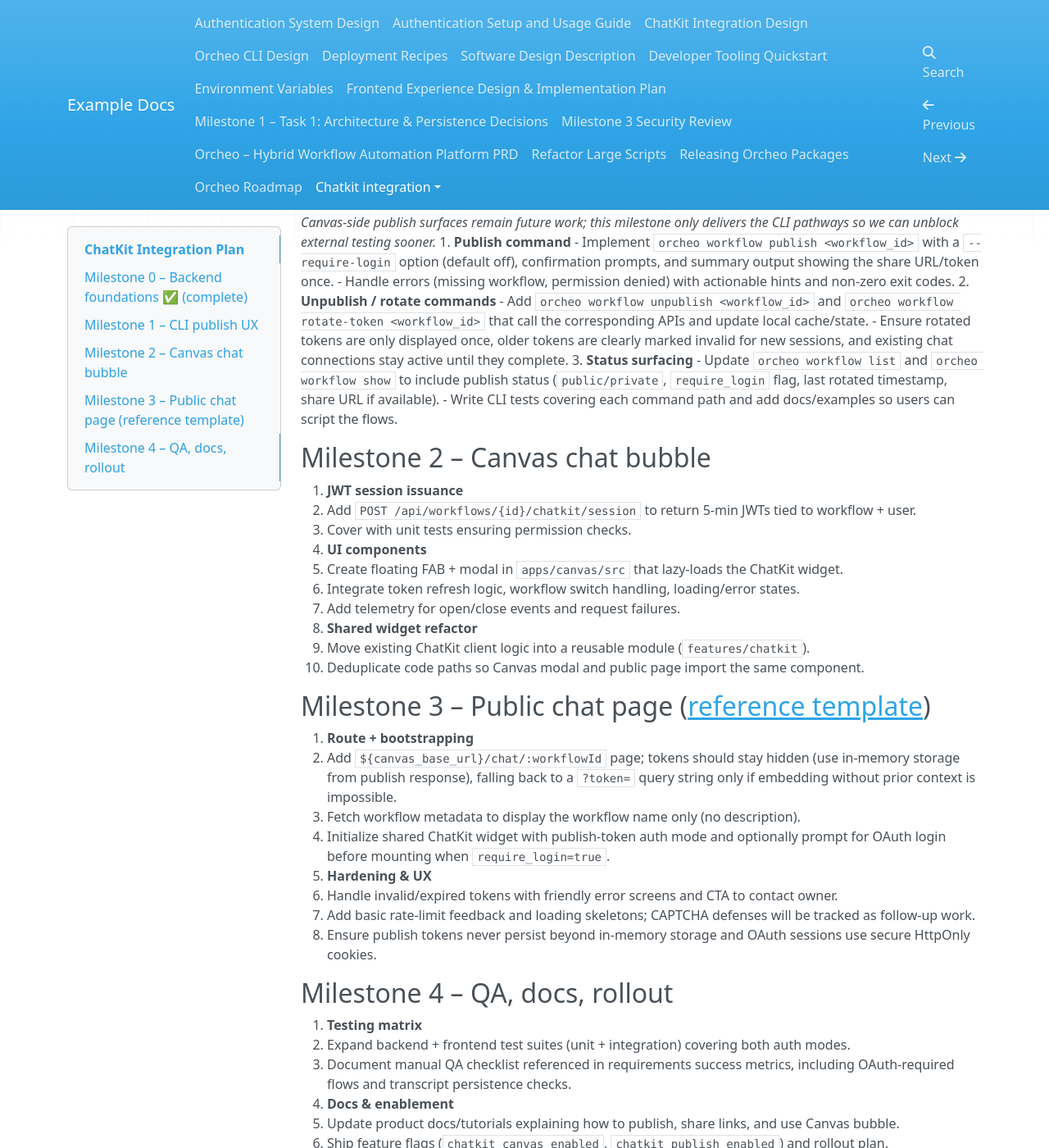
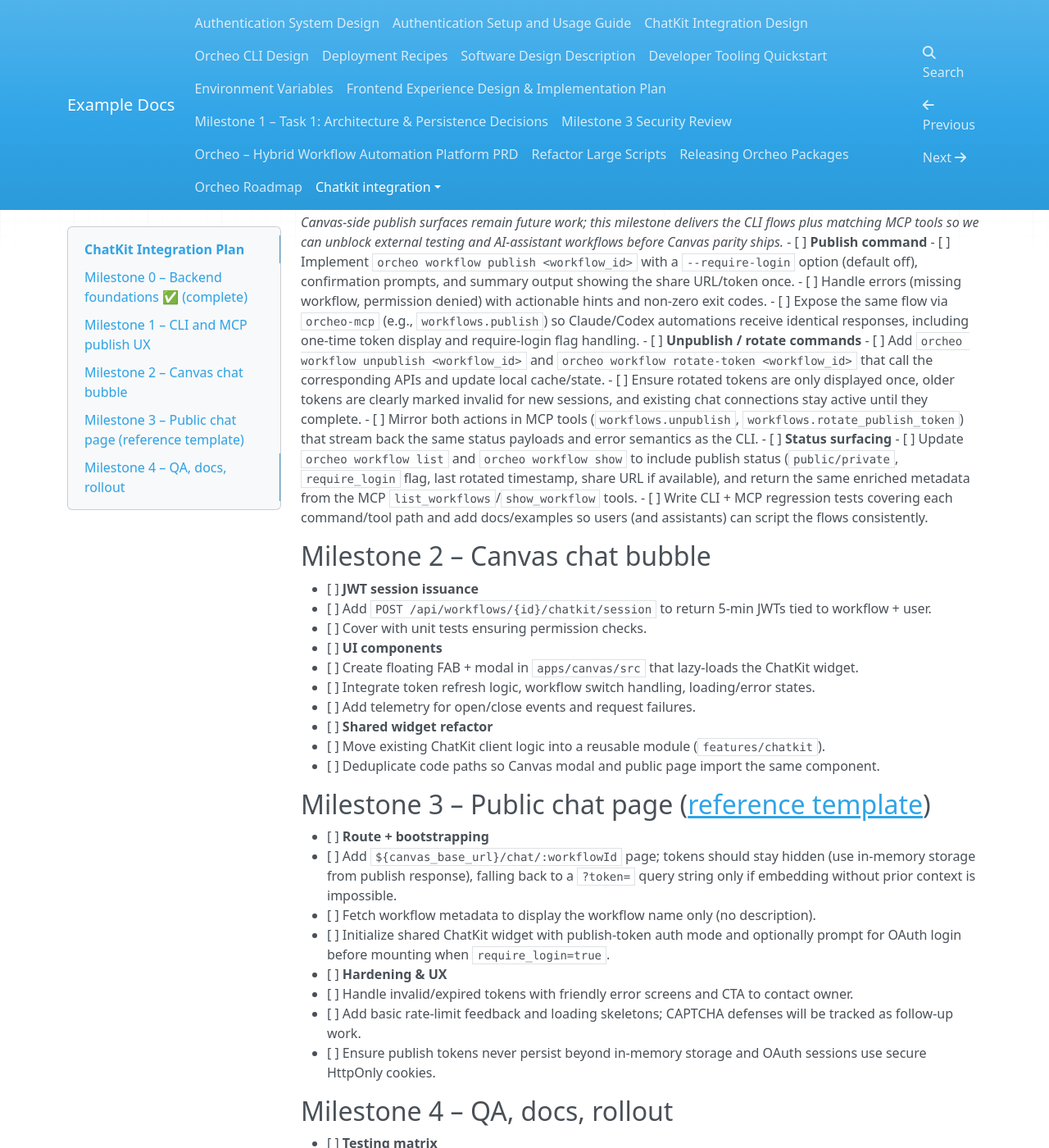
Before and after one commit to ShaojieJiang/orcheo, an MkDocs documentation site: the page built from docs/chatkit_integration/plan.md, in a window 1280 px wide and 1400 px high, scrolled down 768 px. Shown: the whole window at 82% size. Built offline with MkDocs 1.6.1, drawn with Linux system fonts in a browser that asks for light colours; nearby versions of some CDN libraries; some of the changed text lies outside the part shown.

Commit message:
Update documents with MCP parity

```diff
--- a/docs/chatkit_integration/plan.md
+++ b/docs/chatkit_integration/plan.md
@@ -34,45 +34,47 @@
      `tests/backend/test_chatkit_authentication.py`) that cover the new helper
      flows.
 
-## Milestone 1 – CLI publish UX
-_Canvas-side publish surfaces remain future work; this milestone only delivers the CLI pathways so we can unblock external testing sooner._
-1. **Publish command**
-   - Implement `orcheo workflow publish <workflow_id>` with a `--require-login` option (default off), confirmation prompts, and summary output showing the share URL/token once.
-   - Handle errors (missing workflow, permission denied) with actionable hints and non-zero exit codes.
-2. **Unpublish / rotate commands**
-   - Add `orcheo workflow unpublish <workflow_id>` and `orcheo workflow rotate-token <workflow_id>` that call the corresponding APIs and update local cache/state.
-   - Ensure rotated tokens are only displayed once, older tokens are clearly marked invalid for new sessions, and existing chat connections stay active until they complete.
-3. **Status surfacing**
-   - Update `orcheo workflow list` and `orcheo workflow show` to include publish status (`public/private`, `require_login` flag, last rotated timestamp, share URL if available).
-   - Write CLI tests covering each command path and add docs/examples so users can script the flows.
+## Milestone 1 – CLI and MCP publish UX
+_Canvas-side publish surfaces remain future work; this milestone delivers the CLI flows plus matching MCP tools so we can unblock external testing and AI-assistant workflows before Canvas parity ships._
+- [ ] **Publish command**
+  - [ ] Implement `orcheo workflow publish <workflow_id>` with a `--require-login` option (default off), confirmation prompts, and summary output showing the share URL/token once.
+  - [ ] Handle errors (missing workflow, permission denied) with actionable hints and non-zero exit codes.
+  - [ ] Expose the same flow via `orcheo-mcp` (e.g., `workflows.publish`) so Claude/Codex automations receive identical responses, including one-time token display and require-login flag handling.
+- [ ] **Unpublish / rotate commands**
+  - [ ] Add `orcheo workflow unpublish <workflow_id>` and `orcheo workflow rotate-token <workflow_id>` that call the corresponding APIs and update local cache/state.
+  - [ ] Ensure rotated tokens are only displayed once, older tokens are clearly marked invalid for new sessions, and existing chat connections stay active until they complete.
+  - [ ] Mirror both actions in MCP tools (`workflows.unpublish`, `workflows.rotate_publish_token`) that stream back the same status payloads and error semantics as the CLI.
+- [ ] **Status surfacing**
+  - [ ] Update `orcheo workflow list` and `orcheo workflow show` to include publish status (`public/private`, `require_login` flag, last rotated timestamp, share URL if available), and return the same enriched metadata from the MCP `list_workflows`/`show_workflow` tools.
+  - [ ] Write CLI + MCP regression tests covering each command/tool path and add docs/examples so users (and assistants) can script the flows consistently.
 
 ## Milestone 2 – Canvas chat bubble
-1. **JWT session issuance**
-   - Add `POST /api/workflows/{id}/chatkit/session` to return 5-min JWTs tied to workflow + user.
-   - Cover with unit tests ensuring permission checks.
-2. **UI components**
-   - Create floating FAB + modal in `apps/canvas/src` that lazy-loads the ChatKit widget.
-   - Integrate token refresh logic, workflow switch handling, loading/error states.
-   - Add telemetry for open/close events and request failures.
-3. **Shared widget refactor**
-   - Move existing ChatKit client logic into a reusable module (`features/chatkit`).
-   - Deduplicate code paths so Canvas modal and public page import the same component.
+- [ ] **JWT session issuance**
+  - [ ] Add `POST /api/workflows/{id}/chatkit/session` to return 5-min JWTs tied to workflow + user.
+  - [ ] Cover with unit tests ensuring permission checks.
+- [ ] **UI components**
+  - [ ] Create floating FAB + modal in `apps/canvas/src` that lazy-loads the ChatKit widget.
+  - [ ] Integrate token refresh logic, workflow switch handling, loading/error states.
+  - [ ] Add telemetry for open/close events and request failures.
+- [ ] **Shared widget refactor**
+  - [ ] Move existing ChatKit client logic into a reusable module (`features/chatkit`).
+  - [ ] Deduplicate code paths so Canvas modal and public page import the same component.
 
 ## Milestone 3 – Public chat page ([reference template](https://github.com/openai/openai-chatkit-advanced-samples/tree/main/frontend))
-1. **Route + bootstrapping**
-   - Add `${canvas_base_url}/chat/:workflowId` page; tokens should stay hidden (use in-memory storage from publish response), falling back to a `?token=` query string only if embedding without prior context is impossible.
-   - Fetch workflow metadata to display the workflow name only (no description).
-   - Initialize shared ChatKit widget with publish-token auth mode and optionally prompt for OAuth login before mounting when `require_login=true`.
-2. **Hardening & UX**
-   - Handle invalid/expired tokens with friendly error screens and CTA to contact owner.
-   - Add basic rate-limit feedback and loading skeletons; CAPTCHA defenses will be tracked as follow-up work.
-   - Ensure publish tokens never persist beyond in-memory storage and OAuth sessions use secure HttpOnly cookies.
+- [ ] **Route + bootstrapping**
+  - [ ] Add `${canvas_base_url}/chat/:workflowId` page; tokens should stay hidden (use in-memory storage from publish response), falling back to a `?token=` query string only if embedding without prior context is impossible.
+  - [ ] Fetch workflow metadata to display the workflow name only (no description).
+  - [ ] Initialize shared ChatKit widget with publish-token auth mode and optionally prompt for OAuth login before mounting when `require_login=true`.
+- [ ] **Hardening & UX**
+  - [ ] Handle invalid/expired tokens with friendly error screens and CTA to contact owner.
+  - [ ] Add basic rate-limit feedback and loading skeletons; CAPTCHA defenses will be tracked as follow-up work.
+  - [ ] Ensure publish tokens never persist beyond in-memory storage and OAuth sessions use secure HttpOnly cookies.
 
 ## Milestone 4 – QA, docs, rollout
-1. **Testing matrix**
-   - Expand backend + frontend test suites (unit + integration) covering both auth modes.
-   - Document manual QA checklist referenced in requirements success metrics, including OAuth-required flows and transcript persistence checks.
-2. **Docs & enablement**
-   - Update product docs/tutorials explaining how to publish, share links, and use Canvas bubble.
-   - Ship feature flags (`chatkit_canvas_enabled`, `chatkit_publish_enabled`) and rollout plan.
-   - Monitor logs/metrics post-deploy and prepare rollback steps.
+- [ ] **Testing matrix**
+  - [ ] Expand backend + frontend test suites (unit + integration) covering both auth modes.
+  - [ ] Document manual QA checklist referenced in requirements success metrics, including OAuth-required flows and transcript persistence checks.
+- [ ] **Docs & enablement**
+  - [ ] Update product docs/tutorials explaining how to publish, share links, and use Canvas bubble.
+  - [ ] Ship feature flags (`chatkit_canvas_enabled`, `chatkit_publish_enabled`) and rollout plan.
+  - [ ] Monitor logs/metrics post-deploy and prepare rollback steps.
```
Also changed, not shown: docs/chatkit_integration/design.md (+12 -11 lines), docs/chatkit_integration/requirements.md (+6 -1 lines).
